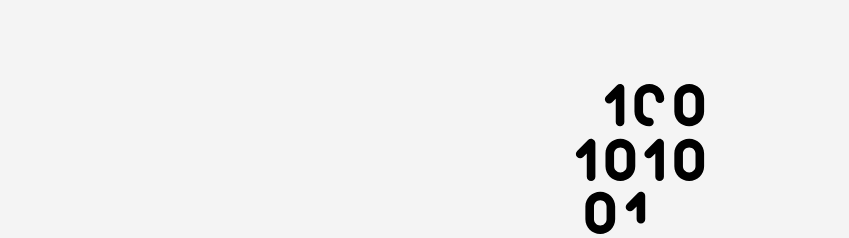
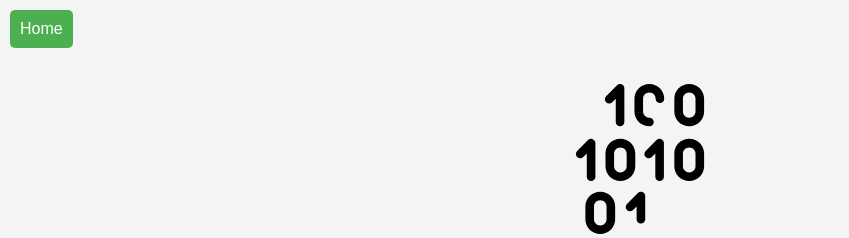
Before and after one commit to jwt2706/PasswordGenerator, a website: page public/index.html in a window 1280 px wide. Shown: the top 238 px of the page, without its empty margins (0-849 px from the left). Drawn offline with Linux system fonts and the light colour scheme.

Commit message:
add home button

```diff
--- a/public/index.html
+++ b/public/index.html
@@ -12,6 +12,7 @@
         <h1>Password Generator</h1>
       </div>
       <br />
+      <a href="https://jwt2706.github.io" class="home-button">Home</a>
       <form id="password-form" class="form">
         <label for="length">Length:</label>
         <input
--- a/public/styles.css
+++ b/public/styles.css
@@ -60,6 +60,19 @@ button:hover {
   overflow: hidden;
   text-overflow: ellipsis;
 }
+.home-button {
+  position: absolute;
+  top: 10px;
+  left: 10px;
+  padding: 10px;
+  background-color: #4caf50;
+  color: white;
+  text-decoration: none;
+  border-radius: 5px;
+}
+.home-button:hover {
+  background-color: #45a049;
+}
 #copy-button {
   padding: 10px;
 }
```
